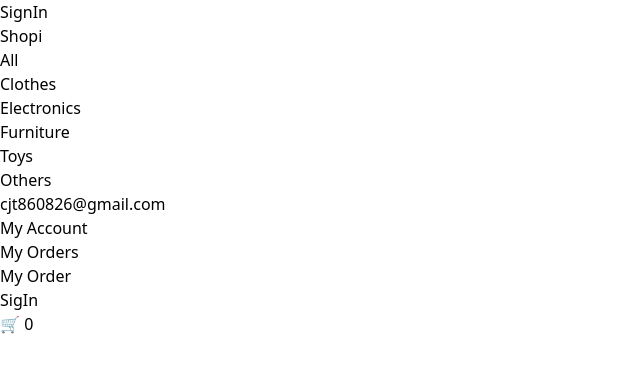
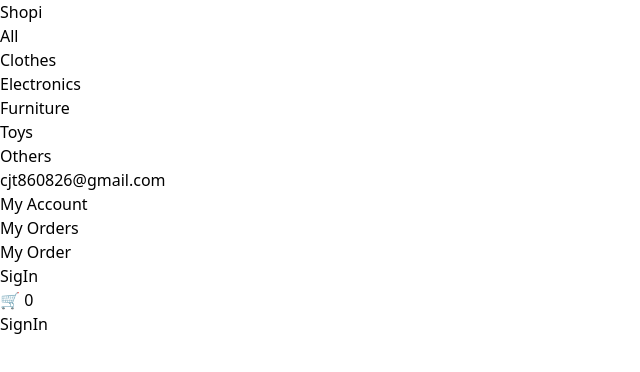
Before and after one commit to carlosTangarife/react-ecommerce, a React (Vite) app: page /sign-in in a window 1280 px wide. Shown: the top 372 px of the page, without its empty margins (0-640 px from the left). Built offline with nearby package versions, Linux system fonts and the light colour scheme.

Commit message:
encapsulated every page into layer

```diff
--- /dev/null
+++ b/src/Components/Layout/index.jsx
@@ -0,0 +1,6 @@
+export const Layout = ({children}) => {
+    return (
+        <div className="flex flex-col items-center mt-20">
+            {children}
+        </div>)
+}
--- a/src/Components/Navbar/index.jsx
+++ b/src/Components/Navbar/index.jsx
@@ -3,7 +3,7 @@
 export function Navbar() {
     const isLinkActive = ({isActive}) => isActive ? 'underline underline-offset-4' : undefined
     return (
-        <nav className="flex justify-between items-center z-10 w-full py-5 px-8 text-sm font-light">
+        <nav className="flex justify-between items-center z-10 top-0 w-full py-5 px-8 text-sm font-light">
             <ul className="flex items-center gap-3">
                 <li className="font-semibold text-lg">
                     <NavLink to='/'>Shopi</NavLink>
--- a/src/Pages/App/Index.jsx
+++ b/src/Pages/App/Index.jsx
@@ -7,8 +7,8 @@
 function App() {
     return (
         <BrowserRouter>
+            <Navbar />
             <AppRoutes/>
-            <Navbar />
         </BrowserRouter>
     )
 }
--- a/src/Pages/Home/index.jsx
+++ b/src/Pages/Home/index.jsx
@@ -1,10 +1,11 @@
-function Home() {
+import {Layout} from '../../Components/Layout';
 
+export const Home = () => {
     return (
         <div className="bg-red-100">
-            Home
+            <Layout>
+                Home
+            </Layout>
         </div>
     )
 }
-
-export default Home
--- a/src/Pages/MyAccount/index.jsx
+++ b/src/Pages/MyAccount/index.jsx
@@ -1,10 +1,12 @@
-function MyAccount() {
+import {Layout} from "../../Components/Layout/index.jsx";
+
+export const MyAccount = ()=> {
 
     return (
         <div className="bg-red-100">
-            MyAccount
+            <Layout>
+                MyAccount
+            </Layout>
         </div>
     )
 }
-
-export default MyAccount
--- a/src/Pages/MyOrder/index.jsx
+++ b/src/Pages/MyOrder/index.jsx
@@ -1,10 +1,12 @@
-function MyOrder() {
+import {Layout} from "../../Components/Layout/index.jsx";
+
+export const MyOrder = () =>  {
 
     return (
         <div className="bg-red-100">
-            MyOrder
+            <Layout>
+                MyOrder
+            </Layout>
         </div>
     )
 }
-
-export default MyOrder
--- a/src/Pages/MyOrders/index.jsx
+++ b/src/Pages/MyOrders/index.jsx
@@ -1,10 +1,12 @@
-function MyOrders() {
+import {Layout} from "../../Components/Layout/index.jsx";
+
+export const MyOrders = () => {
 
     return (
         <div className="bg-red-100">
-            MyOrders
+            <Layout>
+                MyOrders
+            </Layout>
         </div>
     )
 }
-
-export default MyOrders
--- a/src/Pages/NotFound/index.jsx
+++ b/src/Pages/NotFound/index.jsx
@@ -1,10 +1,12 @@
-function NotFound() {
+import {Layout} from "../../Components/Layout/index.jsx";
+
+export const NotFound = () => {
 
     return (
         <div className="bg-red-100">
-            NotFound
+            <Layout>
+                NotFound
+            </Layout>
         </div>
     )
 }
-
-export default NotFound
--- a/src/Pages/SignIn/index.jsx
+++ b/src/Pages/SignIn/index.jsx
@@ -1,10 +1,12 @@
-function SignIn() {
+import {Layout} from "../../Components/Layout/index.jsx";
+
+export const SignIn = () => {
 
     return (
         <div className="bg-red-100">
-            SignIn
+            <Layout>
+                SignIn
+            </Layout>
         </div>
     )
 }
-
-export default SignIn
```
Also changed, not shown: src/Pages/App/AppRoutes.jsx (+6 -6 lines).
